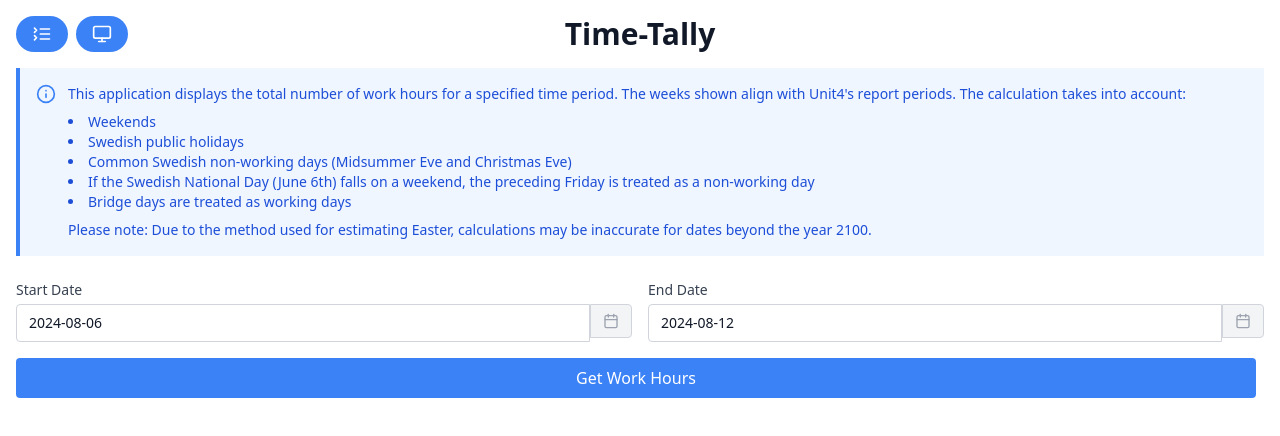
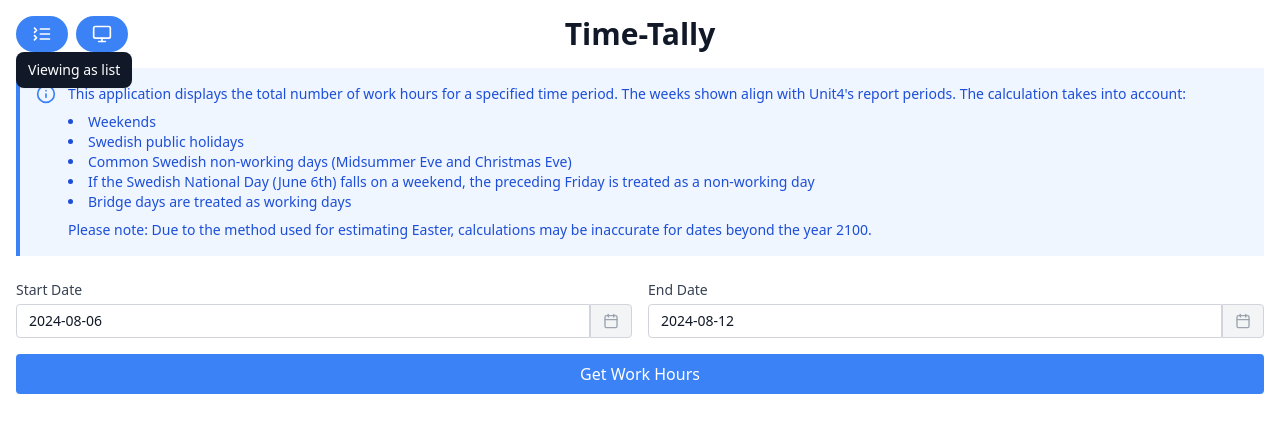
Before and after one commit to JoakimOscarsson/timetally-frontend, a React app: page / in a window 1280 px wide. Both pictures are taken after a click on the button 42 px from the left and 34 px from the top of the page. Shown: the top 436 px of the page. Built offline with nearby package versions, Linux system fonts and the light colour scheme.

Commit message:
added tooltips and cookie for viewmode

```diff
--- /dev/null
+++ b/src/components/Tooltip.js
@@ -0,0 +1,52 @@
+import React, { useState, useRef, useEffect } from 'react';
+
+const Tooltip = ({ children, content }) => {
+  const [isVisible, setIsVisible] = useState(false);
+  const [position, setPosition] = useState({ left: 0, top: 0 });
+  const tooltipRef = useRef(null);
+  const containerRef = useRef(null);
+
+  useEffect(() => {
+    if (isVisible && tooltipRef.current && containerRef.current) {
+      const tooltipRect = tooltipRef.current.getBoundingClientRect();
+      const containerRect = containerRef.current.getBoundingClientRect();
+      const viewportWidth = window.innerWidth;
+
+      let left = 0;
+      const top = containerRect.height;
+
+      // Check if tooltip would overflow the right edge of the screen
+      if (containerRect.left + tooltipRect.width > viewportWidth) {
+        // Align the right edge of the tooltip with the right edge of the container
+        left = containerRect.width - tooltipRect.width;
+      }
+
+      setPosition({ left, top });
+    }
+  }, [isVisible]);
+
+  return (
+    <div className="relative inline-block" ref={containerRef}>
+      <div
+        onMouseEnter={() => setIsVisible(true)}
+        onMouseLeave={() => setIsVisible(false)}
+      >
+        {children}
+      </div>
+      {isVisible && (
+        <div
+          ref={tooltipRef}
+          className="absolute z-10 px-3 py-2 text-sm font-medium text-white bg-gray-900 rounded-lg shadow-sm tooltip dark:bg-gray-700 whitespace-nowrap"
+          style={{
+            left: `${position.left}px`,
+            top: `${position.top}px`,
+          }}
+        >
+          {content}
+        </div>
+      )}
+    </div>
+  );
+};
+
+export default Tooltip;
--- a/src/components/WorkHoursVisualization.js
+++ b/src/components/WorkHoursVisualization.js
@@ -5,6 +5,7 @@ import { Alert, AlertDescription } from "./ui/alert";
 import ExpandableRow from './ExpandableRow';
 import TableVisualization from './TableVisualization';
 import { formatDateForInput, formatDateForAPI, isValidDate } from '../utils/dateUtils';
+import Tooltip from './Tooltip';
 
 // Cookie helper functions
 const setCookie = (name, value, days) => {
@@ -36,7 +37,16 @@ const WorkHoursVisualization = () => {
     if (savedMode) {
       setColorMode(savedMode);
     }
+
+    const savedVisualizationType = getCookie('visualizationType');
+    if (savedVisualizationType) {
+      setVisualizationType(savedVisualizationType);
+    }
   }, []);
+
+  useEffect(() => {
+    setCookie('visualizationType', visualizationType, 365);
+  }, [visualizationType]);
 
   useEffect(() => {
     const applyTheme = () => {
@@ -194,18 +204,22 @@ const WorkHoursVisualization = () => {
           Time-Tally
         </h1>
         <div className="flex justify-end space-x-2 flex-shrink-0">
+          <Tooltip content={`Viewing as ${visualizationType === 'table' ? 'table' : 'list'}`}>
             <Button
               onClick={toggleVisualization}
               className="p-2 rounded-full"
             >
               {getViewIcon()}
             </Button>
+          </Tooltip>
+          <Tooltip content={`Appearance set to ${colorMode}`}>
             <Button
               onClick={toggleTheme}
               className="p-2 rounded-full"
             >
               {getThemeIcon()}
             </Button>
+          </Tooltip>
         </div>
       </div>
 
@@ -241,7 +255,7 @@ const WorkHoursVisualization = () => {
               value={startDateText}
               onChange={handleStartDateTextChange}
               placeholder="YYYY-MM-DD"
-              className="border border-gray-300 rounded-l px-3 py-2 w-full text-sm dark:bg-gray-700 dark:border-gray-600 dark:text-white"
+              className="border border-gray-300 rounded-l px-3 w-full text-sm dark:bg-gray-700 dark:border-gray-600 dark:text-white"
             />
             <div className="relative">
               <input
@@ -264,7 +278,7 @@ const WorkHoursVisualization = () => {
               value={endDateText}
               onChange={handleEndDateTextChange}
               placeholder="YYYY-MM-DD"
-              className="border border-gray-300 rounded-l px-3 py-2 w-full text-sm dark:bg-gray-700 dark:border-gray-600 dark:text-white"
+              className="border border-gray-300 rounded-l px-3 w-full text-sm dark:bg-gray-700 dark:border-gray-600 dark:text-white"
             />
             <div className="relative">
               <input
@@ -282,7 +296,7 @@ const WorkHoursVisualization = () => {
       </div>
 
       <div className="flex justify-between items-center mb-4">
-        <Button onClick={fetchWorkHours} className="flex-grow mr-2" disabled={isLoading}>
+        <Button onClick={fetchWorkHours} className="flex-grow" disabled={isLoading}>
           {isLoading ? 'Loading...' : 'Get Work Hours'}
         </Button>
       </div>
```
Lines whose indentation alone changed are shown as unchanged.
